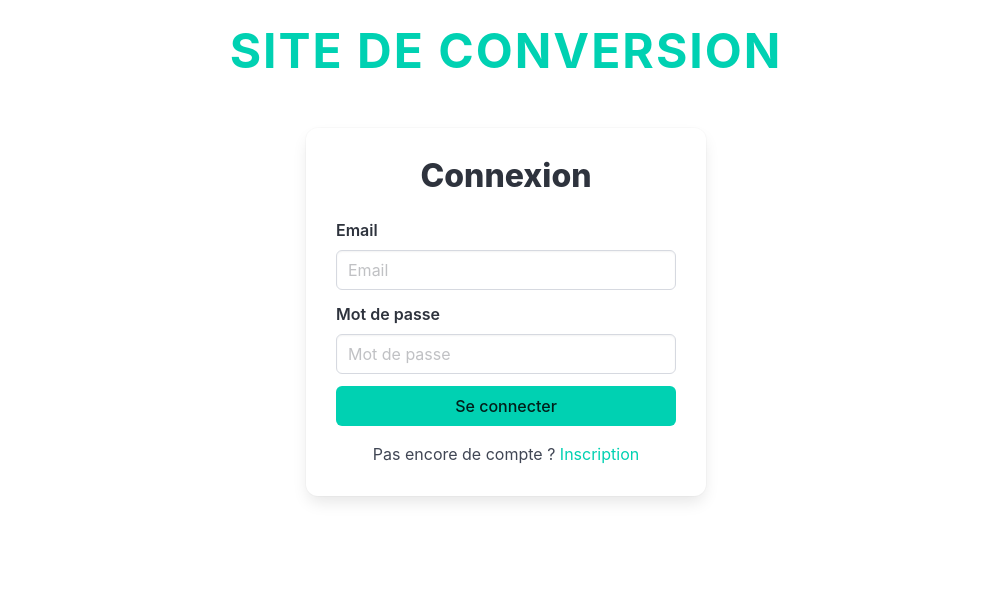
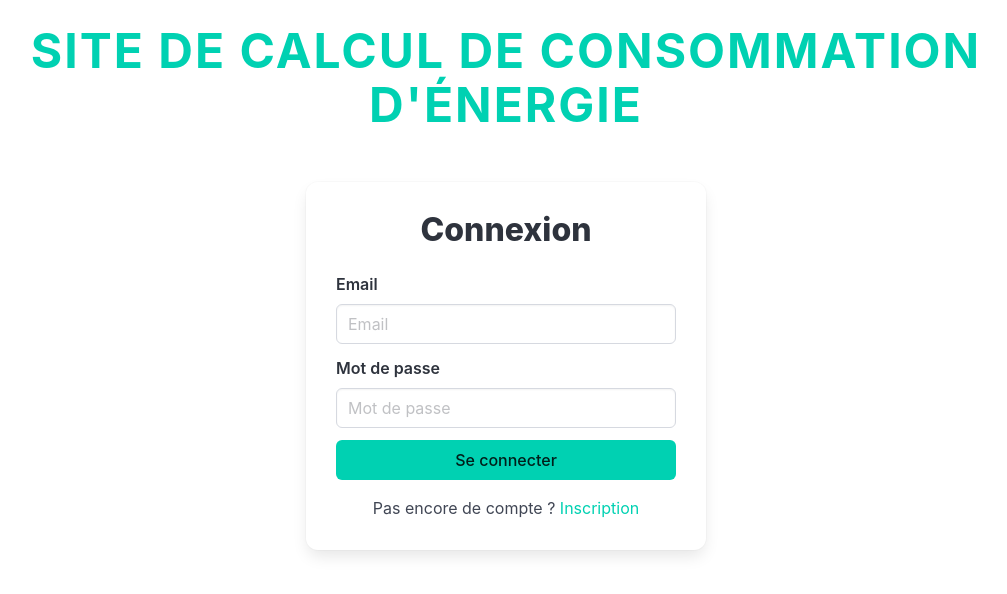
Before and after one commit to Tailroil/Containerization_Project, a React (Vite) app in the folder frontend/: page / in a window 1280 px wide. Shown: the top 594 px of the page, without its empty margins (134-1141 px from the left). Built offline with nearby package versions, Linux system fonts and the light colour scheme.

Commit message:
[UPDATE] Text

```diff
--- a/frontend/src/pages/Login.tsx
+++ b/frontend/src/pages/Login.tsx
@@ -40,7 +40,7 @@ const Login: React.FC = () => {
             {/* Titre bien positionné en haut */}
             <h1 className="title is-1 has-text-primary has-text-centered mt-5"
                 style={{ fontWeight: "bold", textTransform: "uppercase", letterSpacing: "2px" }}>
-                Site de Conversion
+                Site de Calcul de Consommation d'Énergie
             </h1>
 
             {/* Conteneur du formulaire bien centré horizontalement mais en bas */}
```
